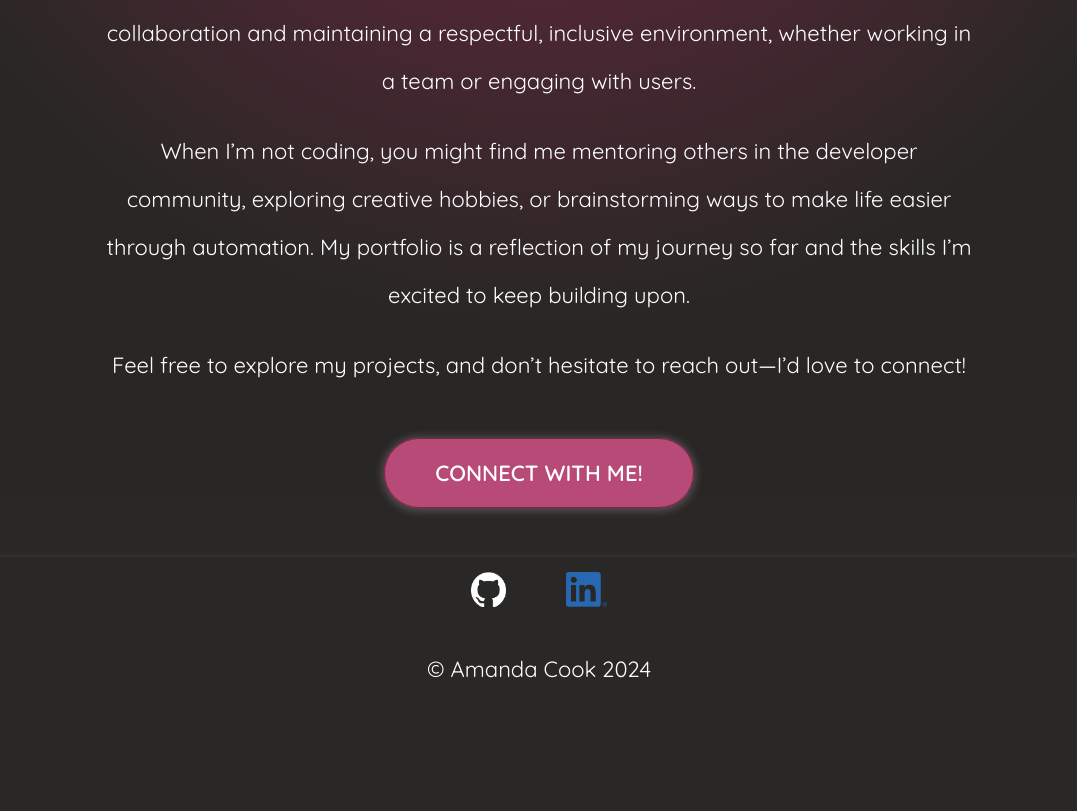
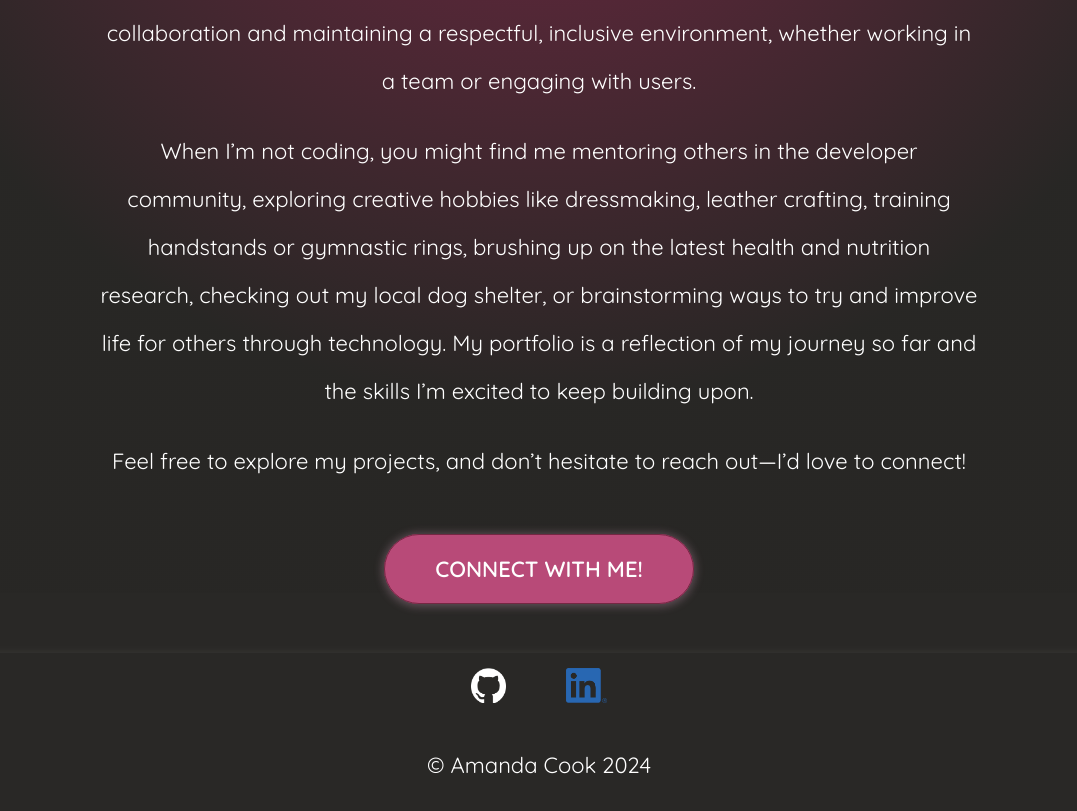
Before and after one commit to mandydc10/react-portfolio, a React (Vite) app: page /about-me in a window 1280 px wide. Shown: the part 1341-2152 px from the top of the page, without its empty margins (101-1178 px from the left). Before the commit the page ends 2056 px from the top, so only its background shows below. Built offline with nearby package versions, Linux system fonts and the light colour scheme; a web font is replaced by a local one.

Commit message:
Update About.jsx
Revised final sentence on personal hobbies.

```diff
--- a/src/components/About.jsx
+++ b/src/components/About.jsx
@@ -12,7 +12,7 @@ function About() {
                 </p>
                 <p>What drives me most is the opportunity to solve meaningful challenges through technology while continuously learning and growing. I’m a strong believer in fostering collaboration and maintaining a respectful, inclusive environment, whether working in a team or engaging with users.
                 </p>
-                <p>When I’m not coding, you might find me mentoring others in the developer community, exploring creative hobbies, or brainstorming ways to make life easier through automation. My portfolio is a reflection of my journey so far and the skills I’m excited to keep building upon.
+                <p>When I’m not coding, you might find me mentoring others in the developer community, exploring creative hobbies like dressmaking, leather crafting, training handstands or gymnastic rings, brushing up on the latest health and nutrition research, checking out my local dog shelter, or brainstorming ways to try and improve life for others through technology. My portfolio is a reflection of my journey so far and the skills I’m excited to keep building upon.
                 </p>
                 <p>Feel free to explore my projects, and don’t hesitate to reach out—I’d love to connect!
                 </p>
```
